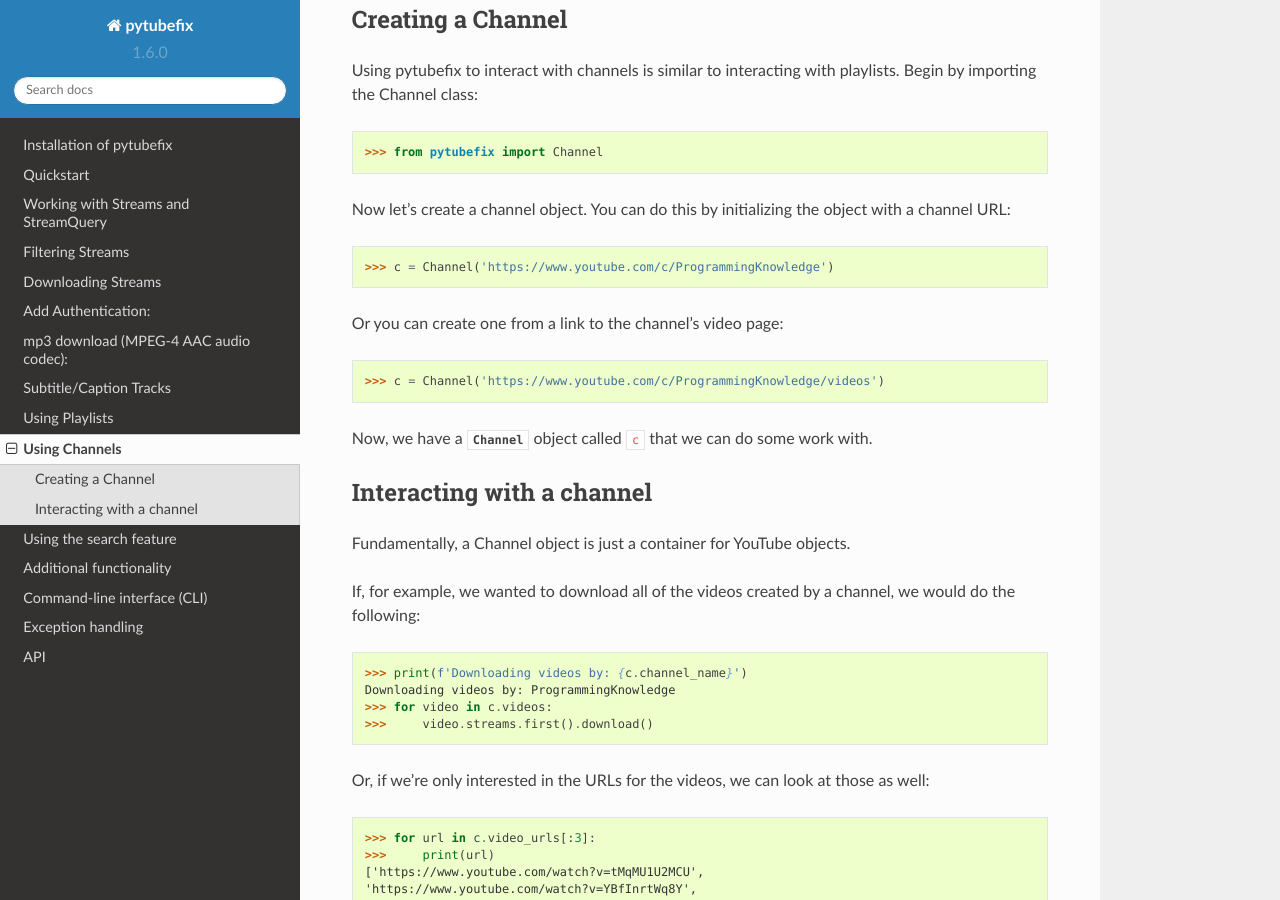
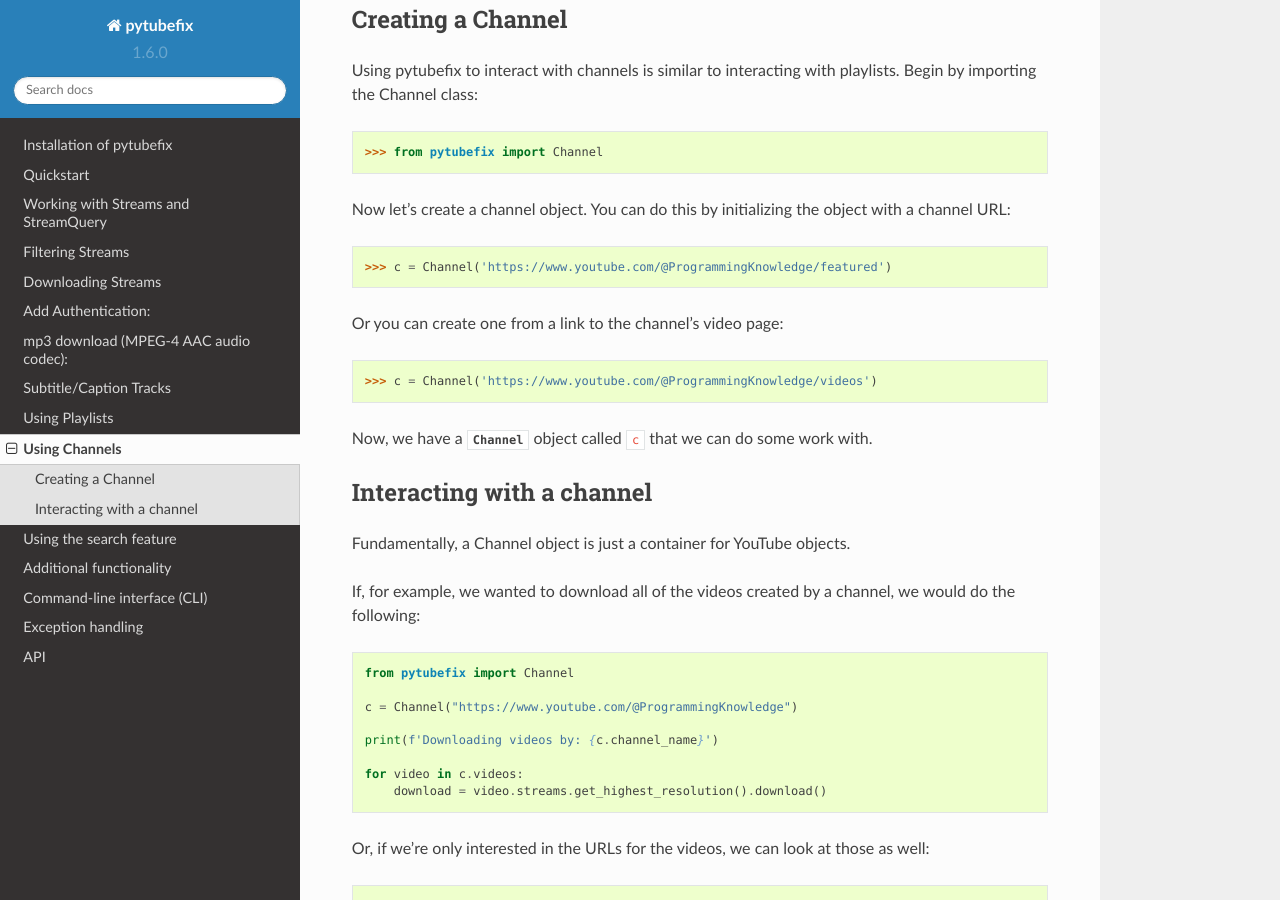
Before and after one commit to JuanBindez/pytubefix, a Sphinx documentation site: the page built from docs/user/channel.rst, in a window 1280 px wide and 900 px high, scrolled down 205 px. Built offline with Sphinx 7.4.7 and the Read the Docs theme 2.0.0, drawn with Linux system fonts in a browser that asks for light colours.

Commit message:
Update channel.rst

```diff
--- a/docs/user/channel.rst
+++ b/docs/user/channel.rst
@@ -15,11 +15,11 @@ Begin by importing the Channel class::
 
 Now let's create a channel object. You can do this by initializing the object with a channel URL::
 
-    >>> c = Channel('https://www.youtube.com/c/ProgrammingKnowledge')
+    >>> c = Channel('https://www.youtube.com/@ProgrammingKnowledge/featured')
 
 Or you can create one from a link to the channel's video page::
 
-    >>> c = Channel('https://www.youtube.com/c/ProgrammingKnowledge/videos')
+    >>> c = Channel('https://www.youtube.com/@ProgrammingKnowledge/videos')
 
 Now, we have a :class:`Channel <pytubefix.Channel>` object called ``c`` that we can do some work with.
 
@@ -30,10 +30,14 @@ Fundamentally, a Channel object is just a container for YouTube objects.
 
 If, for example, we wanted to download all of the videos created by a channel, we would do the following::
 
-    >>> print(f'Downloading videos by: {c.channel_name}')
-    Downloading videos by: ProgrammingKnowledge
-    >>> for video in c.videos:
-    >>>     video.streams.first().download()
+    from pytubefix import Channel
+
+    c = Channel("https://www.youtube.com/@ProgrammingKnowledge")
+
+    print(f'Downloading videos by: {c.channel_name}')
+
+    for video in c.videos:
+        download = video.streams.get_highest_resolution().download()
 
 Or, if we're only interested in the URLs for the videos, we can look at those as well::
 
```
